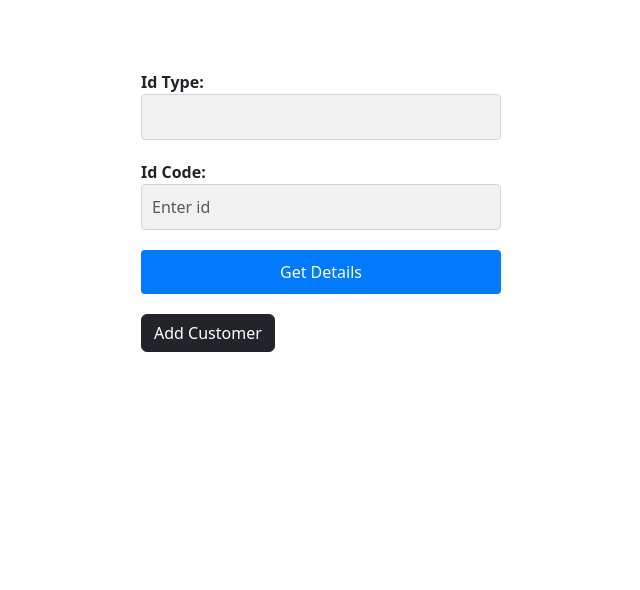
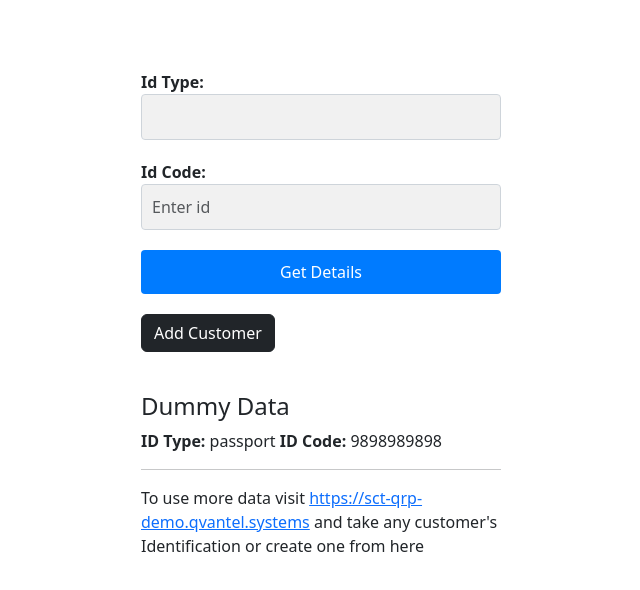
Before and after one commit to Bharat-k20pro/Angular-POC, an Angular app: page / in a window 1280 px wide. Shown: the top 590 px of the page, without its empty margins (319-959 px from the left). Built offline with nearby package versions, Linux system fonts and the light colour scheme.

Commit message:
added instruction on main page

```diff
--- a/src/app/components/request-form/request-form.component.html
+++ b/src/app/components/request-form/request-form.component.html
@@ -20,4 +20,14 @@
     <button [disabled]="!f.valid" type="submit" class="submit-button">Get Details</button>
     <button (click)="onCreateCustomer()" style="margin-top: 20px" type="button" class="btn btn-dark">Add Customer</button>
   </form>
+
+  <div style="margin-top: 40px">
+    <h4>Dummy Data</h4>
+    <strong>ID Type: </strong>passport
+    <strong>ID Code: </strong>9898989898
+
+    <hr>
+
+    <p>To use more data visit <a href="https://sct-qrp-demo.qvantel.systems" >https://sct-qrp-demo.qvantel.systems</a> and take any customer's Identification or create one from here</p>
+  </div>
 </div>
```
